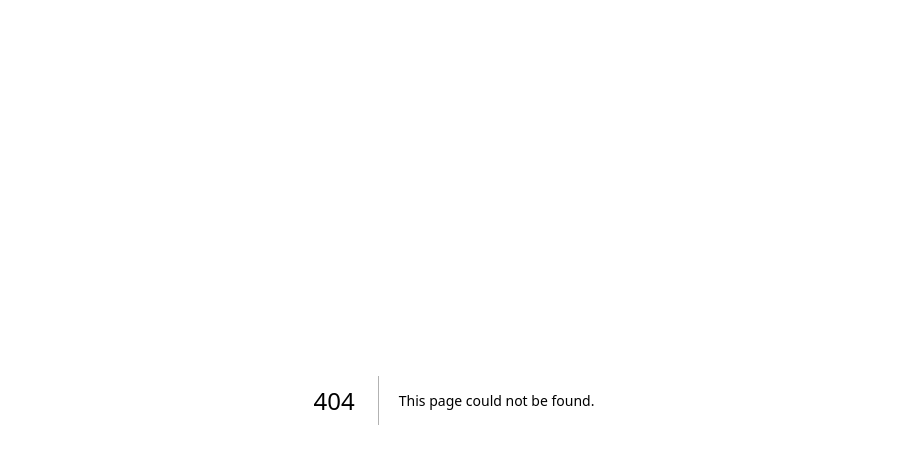
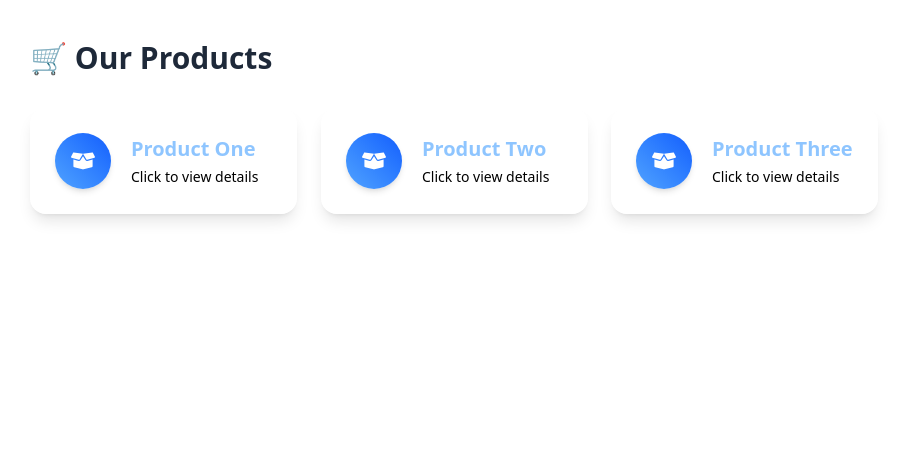
Before and after one commit to muhammadfirzakrizki/next15, a Next.js app: page /products in a window 1280 px wide. Before the commit this address had no page. Shown: the top 464 px of the page, without its empty margins (186-1093 px from the left). Built offline with nearby package versions, Linux system fonts and the light colour scheme.

Commit message:
Dynamic Routes - Products

```diff
--- /dev/null
+++ b/src/app/globals.css
@@ -0,0 +1 @@
+@import "tailwindcss";
--- a/src/app/layout.tsx
+++ b/src/app/layout.tsx
@@ -1,3 +1,5 @@
+import './globals.css'
+
 export const metadata = {
     title: 'My Next.js App',
     description: 'This is a simple Next.js application.',
--- /dev/null
+++ b/src/app/products/[productId]/page.tsx
@@ -0,0 +1,27 @@
+import { products } from '@/data/products'; // sesuaikan pathnya
+
+interface ProductsDetailProps {
+  params: {
+    productId: string;
+  };
+}
+
+export default function ProductsDetail({ params }: ProductsDetailProps) {
+  const { productId } = params;
+  const product = products.find(p => p.id === Number(productId));
+
+  if (!product) {
+    return (
+      <div className="p-6 text-center text-red-500">
+        Product not found.
+      </div>
+    );
+  }
+
+  return (
+    <div className="max-w-3xl mx-auto p-6">
+      <h1 className="text-3xl font-bold mb-4">{product.name}</h1>
+      <p className="text-sm text-gray-500">Product ID: {product.id}</p>
+    </div>
+  );
+}
--- /dev/null
+++ b/src/app/products/page.tsx
@@ -0,0 +1,18 @@
+'use client';
+
+import ProductCard from '@/components/product-card';
+import { products } from '@/data/products';
+
+export default function Products() {
+  return (
+    <div className="max-w-4xl mx-auto px-6 py-10">
+      <h1 className="text-3xl font-bold text-gray-800 mb-8">🛒 Our Products</h1>
+
+      <div className="grid grid-cols-1 sm:grid-cols-2 md:grid-cols-3 gap-6">
+        {products.map((product) => (
+          <ProductCard key={product.id} id={product.id} name={product.name} />
+        ))}
+      </div>
+    </div>
+  );
+}
--- /dev/null
+++ b/src/components/product-card.tsx
@@ -0,0 +1,47 @@
+import Link from 'next/link';
+import { FaBoxOpen } from 'react-icons/fa';
+
+interface ProductCardProps {
+  id: number;
+  name: string;
+}
+
+export default function ProductCard({ id, name }: ProductCardProps) {
+  return (
+    <Link
+      href={`/products/${id}`}
+      className="
+        group block
+        bg-white/20 backdrop-blur-md
+        rounded-2xl border border-white/30
+        shadow-lg shadow-black/10
+        p-6
+        transition-transform duration-300 ease-in-out
+        hover:scale-105 hover:shadow-xl hover:border-white/50
+        will-change-transform
+      "
+    >
+      <div className="flex items-center space-x-5">
+        <div
+          className="
+            flex items-center justify-center
+            w-14 h-14 rounded-full
+            bg-gradient-to-tr from-blue-400 to-blue-600
+            text-white text-2xl shadow-md
+            group-hover:from-blue-500 group-hover:to-blue-700
+            transition-colors duration-300
+          "
+          aria-hidden="true"
+        >
+          <FaBoxOpen />
+        </div>
+        <div>
+          <h2 className="text-xl font-semibold text-blue-300">
+            {name}
+          </h2>
+          <p className="mt-1 text-sm text-gray/70">Click to view details</p>
+        </div>
+      </div>
+    </Link>
+  );
+}
--- /dev/null
+++ b/src/data/products.ts
@@ -0,0 +1,5 @@
+export const products = [
+    { id: 1, name: 'Product One' },
+    { id: 2, name: 'Product Two' },
+    { id: 3, name: 'Product Three' },
+];
```
Also changed, not shown: package.json (+6 -5 lines), 1 other file (tests, documents, lock files or other folders).
